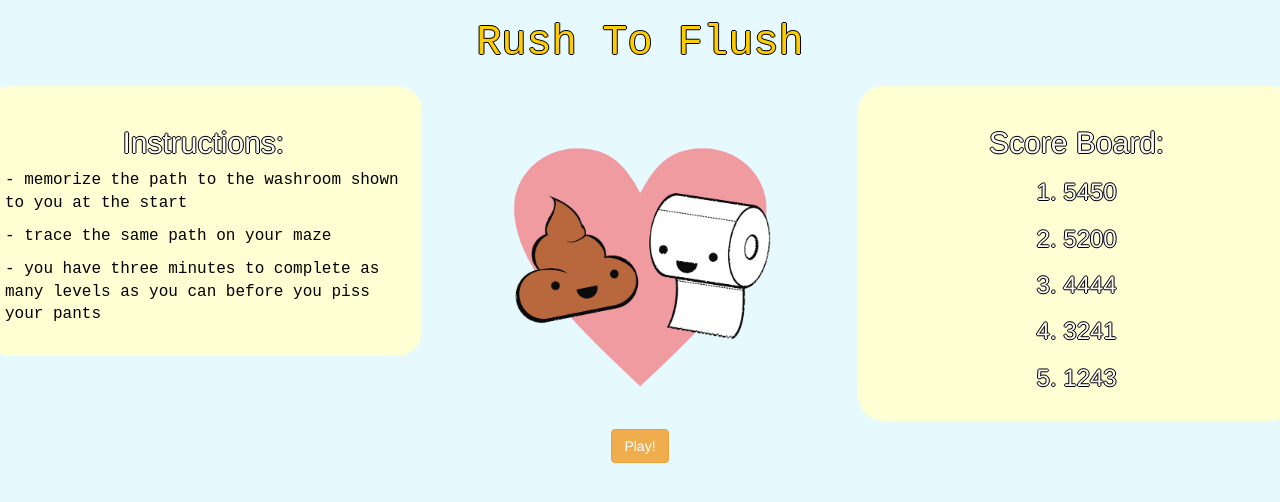
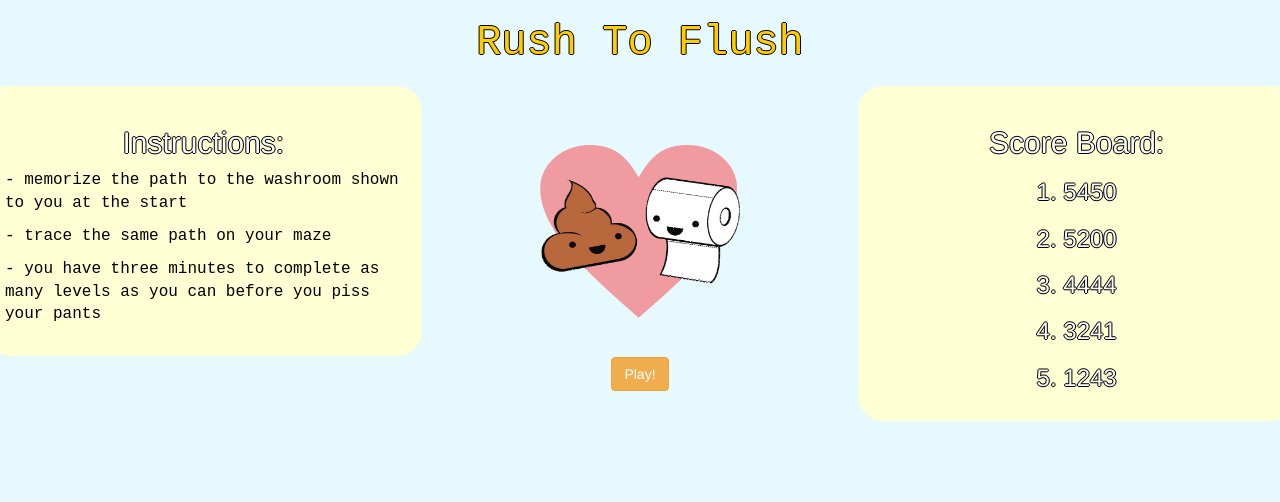
Before and after one commit to srepollock/ProjectFlush, a PHP site: page / in a window 1280 px wide. Shown: the top 502 px of the page. Run offline with PHP 8.4, Linux system fonts and the light colour scheme.

Commit message:
Picture Update

```diff
--- a/style/style.css
+++ b/style/style.css
@@ -14,8 +14,8 @@ h1 {
 
 img.poo {
     display: block;
-    width: 410px;
-    height: 263px;
+    width: 320px;
+    height: 191px;
     margin-top: 50px;
     margin-left: auto;
     margin-right: auto;
```
